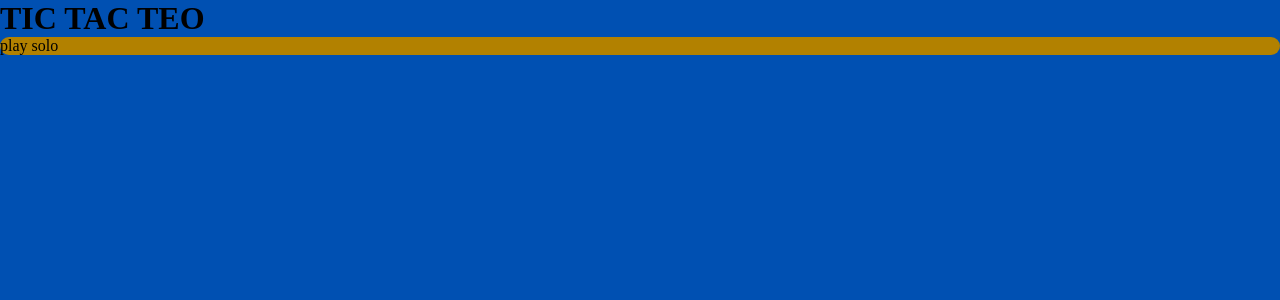
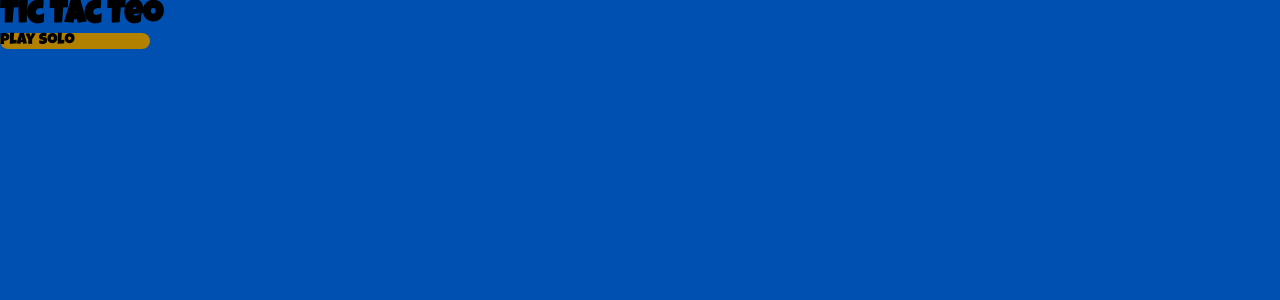
Before and after one commit to hotam78/TicTac, a React (Vite) app: page / in a window 1280 px wide. Shown: the top 300 px of the page. Built offline with nearby package versions, Linux system fonts and the light colour scheme.

Commit message:
css start2

```diff
--- a/index.html
+++ b/index.html
@@ -5,6 +5,9 @@
     <link rel="icon" type="image/svg+xml" href="/vite.svg" />
     <meta name="viewport" content="width=device-width, initial-scale=1.0" />
     <title>Tic Tac Toe</title>
+    <style>
+      @import url('https://fonts.googleapis.com/css2?family=Luckiest+Guy&display=swap');
+    </style>
   </head>
   <body>
     <div id="root"></div>
--- a/src/App.jsx
+++ b/src/App.jsx
@@ -8,7 +8,7 @@
   return (
     <>
       <h1>Tic Tac Teo</h1>
-      <Button text={'play solo'}/>
+      <Button text={'play solo'} width={'150px'}/>
       {/* <Board/> */}
       {/* <X/> */}
       {/* <O/> */}
--- a/src/components/button/index.jsx
+++ b/src/components/button/index.jsx
@@ -4,6 +4,6 @@
 
 export default function Button({text, width}) {
   return (
-    <div className={styles.button}>{text}</div>
+    <div className={styles.button} style={{width}}>{text}</div>
   )
 }
--- a/src/components/button/style.module.scss
+++ b/src/components/button/style.module.scss
@@ -3,4 +3,5 @@
 .button {
     border-radius: 16px;
     background-color: $yellow;
+
 }
--- a/src/index.scss
+++ b/src/index.scss
@@ -1,4 +1,5 @@
 @import './vars';
+
 
 * {
   margin: 0;
@@ -8,8 +9,10 @@
 
 :root{
   background-color: $blue;
+  font-family: "Luckiest Guy";
+
 }
 
-h1,h2,h3,h4,h5 {
-  text-transform: uppercase;
-}
+// h1,h2,h3,h4,h5 {
+//   text-transform: uppercase;
+// }
```
